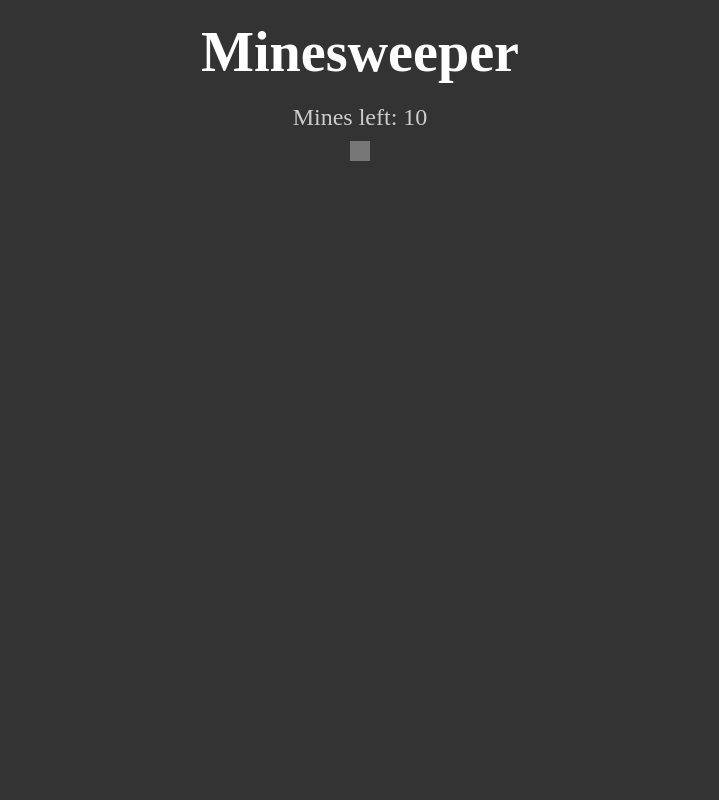
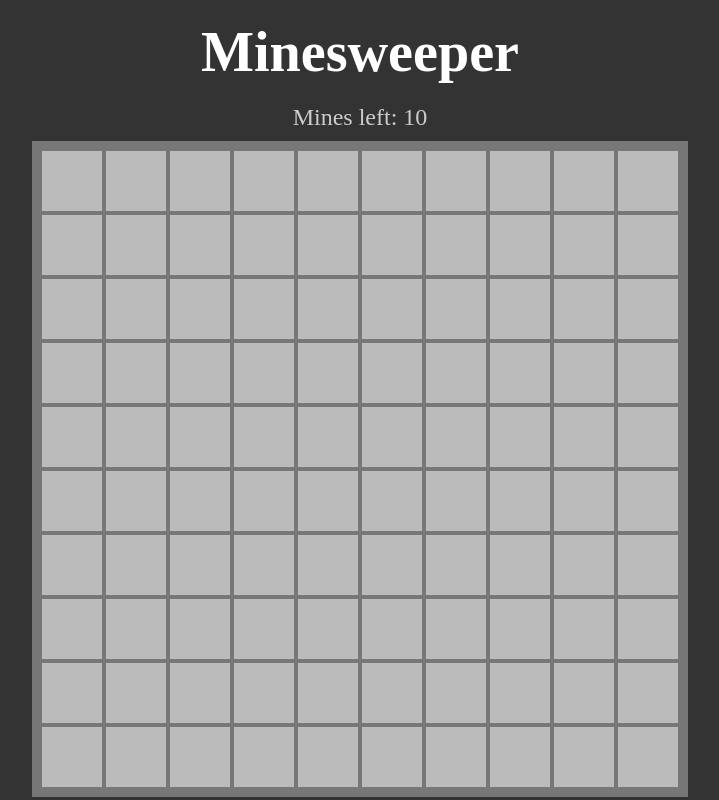
Before and after one commit to michalkarpinski/Minesweeper, a plain HTML site: page index.html in a window 1280 px wide. Shown: the whole page, without its empty margins (280-999 px from the left). Drawn offline with Linux system fonts and the light colour scheme.

Commit message:
add createBoard()

```diff
--- a/assets/css/style.css
+++ b/assets/css/style.css
@@ -25,13 +25,13 @@ body {
 .board {
     display: inline-grid;
     padding: 10px;
-    grid-template-columns: repeat(var(-size), 60px);
+    grid-template-columns: repeat(var(--size), 60px);
     grid-template-rows: repeat(var(--size), 60px);
     gap: 4px;
     background-color: #777;
 }
 
-.board > * {
+.board>* {
     width: 100%;
     height: 100%;
     display: flex;
@@ -42,19 +42,19 @@ body {
     user-select: none;
 }
 
-.board > [data-status="hidden"] {
+.board>[data-status="hidden"] {
     background-color: #bbb;
     cursor: pointer;
 }
 
-.board > [data-status="mine"] {
+.board>[data-status="mine"] {
     background-color: red;
 }
 
-.board > [data-status="number"] {
+.board>[data-status="number"] {
     background-color: none;
 }
 
-.board > [data-status="marked"] {
+.board>[data-status="marked"] {
     background-color: yellow;
 }
--- /dev/null
+++ b/assets/js/minesweeper.js
@@ -0,0 +1,29 @@
+const TILE_STATUSES = {
+    HIDDEN: 'hidden',
+    MINE: 'mine',
+    NUMBER: 'number',
+    MARKED: 'marked',
+}
+
+export function createBoard(boardSize, numberOfMines) {
+    const board = [];
+    for (let x = 0; x < boardSize; x++) {
+        const row = [];
+        for (let y = 0; y < boardSize; y++) {
+            const element = document.createElement("div");
+            element.dataset.status = TILE_STATUSES.HIDDEN;
+
+            const tile = {
+                element,
+                x,
+                y
+            };
+
+            row.push(tile);
+        }
+
+        board.push(row);
+    }
+
+    return board;
+}
--- /dev/null
+++ b/assets/js/script.js
@@ -0,0 +1,16 @@
+import {
+    createBoard
+} from "./minesweeper.js";
+
+const BOARD_SIZE = 10;
+const NUMER_OF_MINES = 10;
+
+const board = createBoard(BOARD_SIZE, NUMER_OF_MINES);
+const boardElement = document.querySelector('.board');
+boardElement.style.setProperty('--size', BOARD_SIZE);
+
+board.forEach(row => {
+    row.forEach(tile => {
+        boardElement.append(tile.element);
+    })
+})
--- a/index.html
+++ b/index.html
@@ -9,6 +9,8 @@
     <title>Minesweeper</title>
 
     <link rel="stylesheet" href="assets/css/style.css">
+
+    <script src="assets/js/script.js" type="module"></script>
 </head>
 
 <body>
```
Also changed, not shown: assets/js/dist/minesweeper.dev.js (added, +35 -0 lines), assets/js/dist/script.dev.js (added, +14 -0 lines).
